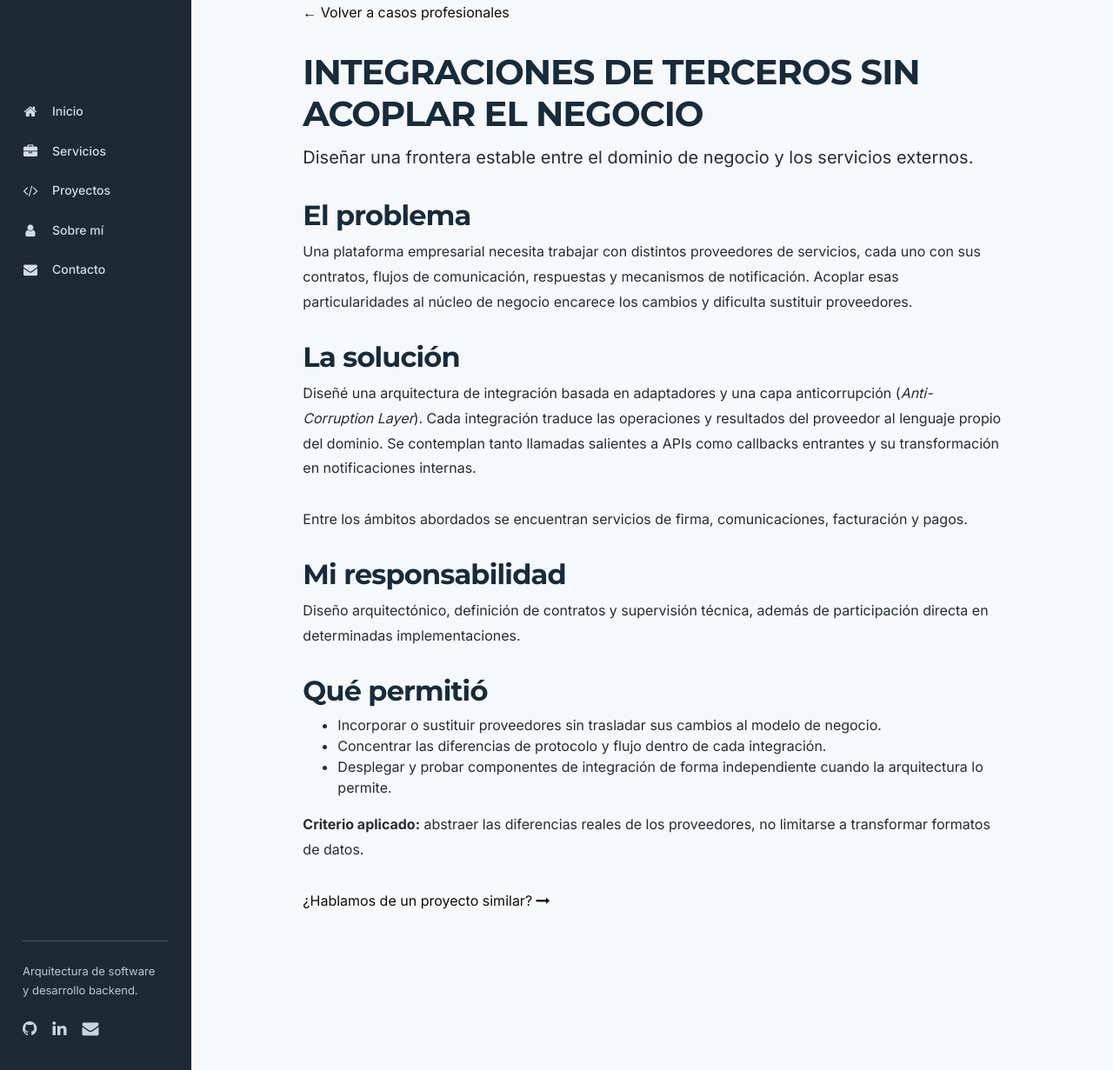
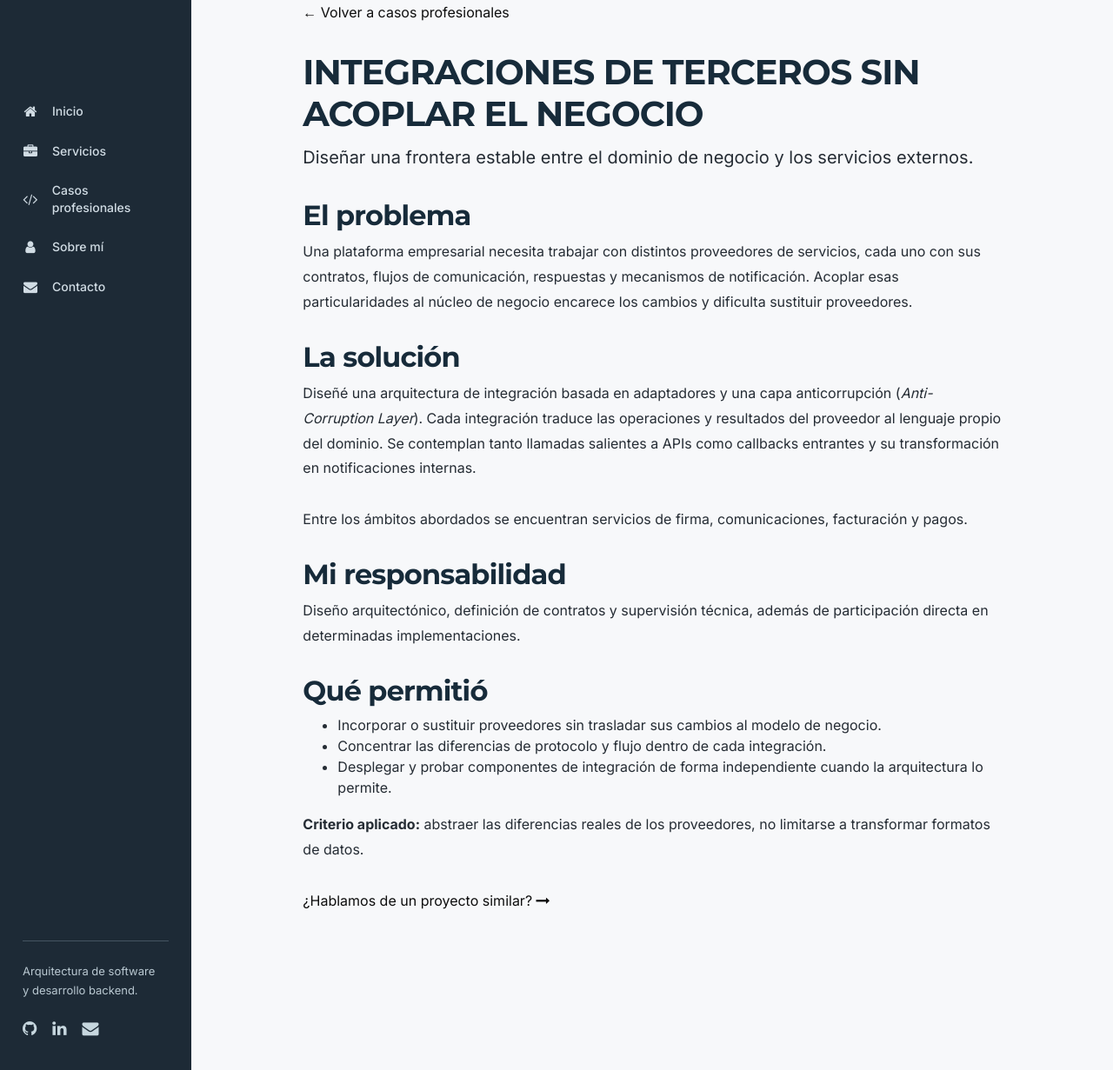
Before and after one commit to dabiz-me/dabiz.me, a Jekyll site: the page built from casos/integraciones.md, in a window 1280 px wide and 1231 px high. Shown: the whole window at 87% size. Built offline with Jekyll 4.4.1, drawn with Linux system fonts in a browser that asks for light colours.

Commit message:
feat(portfolio): refine V2 homepage _includes/header.html

```diff
--- a/_includes/header.html
+++ b/_includes/header.html
@@ -7,7 +7,7 @@
         <ul class="themeix-nav-menu list-inline">
           <li><a class="btn-animated" href="{{ '/#about' | relative_url }}"><i class="fa fa-home" aria-hidden="true"></i>Inicio</a></li>
           <li><a class="btn-animated" href="{{ '/#services' | relative_url }}"><i class="fa fa-briefcase" aria-hidden="true"></i>Servicios</a></li>
-          <li><a class="btn-animated" href="{{ '/#portfolio' | relative_url }}"><i class="fa fa-code" aria-hidden="true"></i>Proyectos</a></li>
+          <li><a class="btn-animated" href="{{ '/#portfolio' | relative_url }}"><i class="fa fa-code" aria-hidden="true"></i>Casos profesionales</a></li>
           <li><a class="btn-animated" href="{{ '/#sobre-mi' | relative_url }}"><i class="fa fa-user" aria-hidden="true"></i>Sobre mí</a></li>
           {% if site.blog %}<li><a class="btn-animated" href="{{ site.blog }}" target="_blank" rel="noopener noreferrer"><i class="fa fa-pencil" aria-hidden="true"></i>Blog</a></li>{% endif %}
           <li><a class="btn-animated" href="{{ '/#contact' | relative_url }}"><i class="fa fa-envelope" aria-hidden="true"></i>Contacto</a></li>
```
